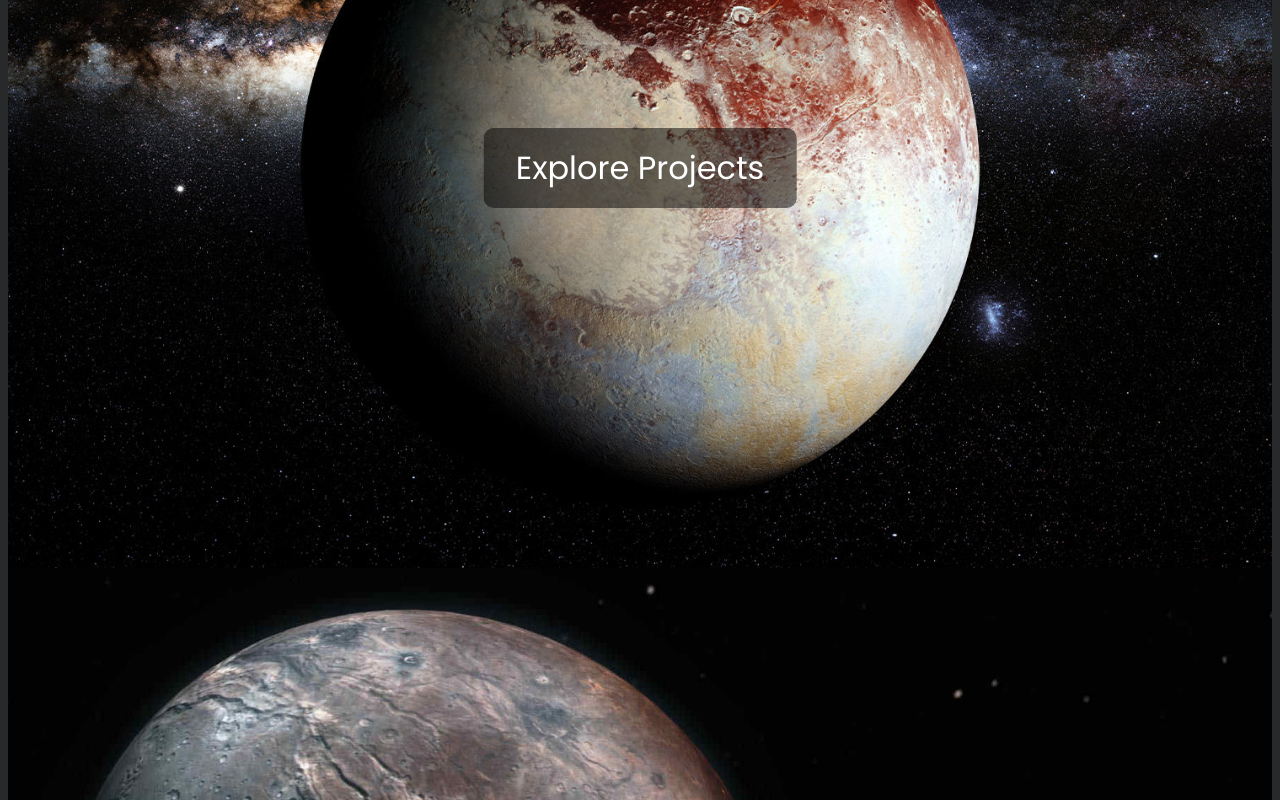
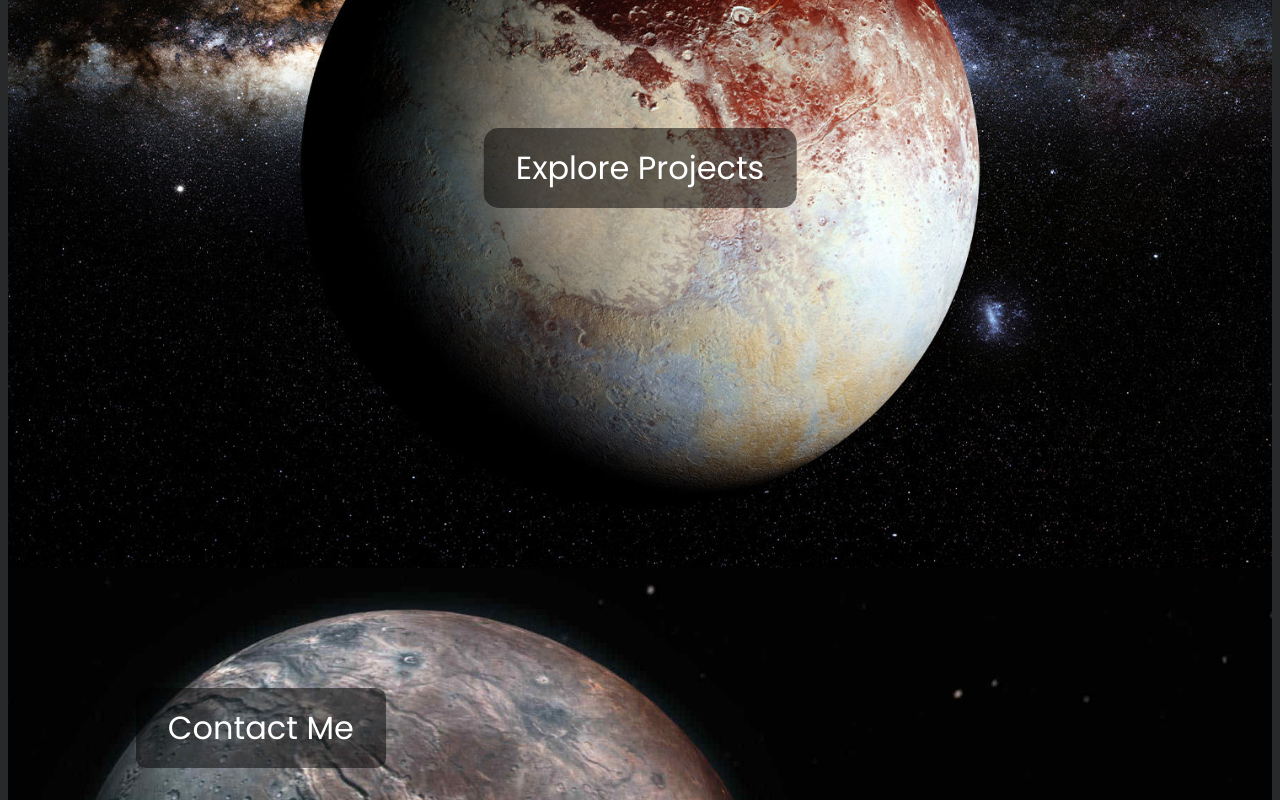
Before and after one commit to mathias-97/planet-lag-oppgave, a plain HTML site: page planet.html in a window 1280 px wide. Shown: the part 1040-1840 px from the top of the page. Drawn offline with Linux system fonts and the light colour scheme.

Commit message:
css update and p tags

```diff
--- a/planet.css
+++ b/planet.css
@@ -30,57 +30,112 @@ html {
 }
 
 .fullscreen {
-   height: 100vh;
-background-size: cover;
-background-position: center;
-position: relative;
+    height: 100vh;
+    background-size: cover;
+    background-position: center;
+    position: relative;
+    display: flex;
+    justify-content: center;
+    align-items: center;
+}
 
+.section1 {
+    background-image: url('The_new_Solar_System.jpg');
+}
+
+.section2 {
+    background-image: url('pluto.jpg');
+}
+
+.section3 {
+    background-image: url('surface.jpg');
+}
+
+.overlay-container {
+    position: relative;
+    display: flex;
+    justify-content: center;
+    align-items: center;
+    width: 100%;
+    height: 100%;
 }
 
 .overlay-text {
+    display: flex;
+    justify-content: center;
+    align-items: center;
+    font-size: 2rem;
+    background: rgba(0, 0, 0, 0.5);
+    padding: 1rem 2rem;
+    border-radius: 15px;
+    color: white;
+    position: absolute;
+    transform: translate(-50%, -50%);
+    flex-direction: column;
 
-    top: 50%;
-    left: 50%;
-    transform: translate(-50%, -50%);
+}
+.overlay-top {
+    display: flex;
+    justify-content: center;
+    align-items: center;
     font-size: 2rem;
     background: rgba(0, 0, 0, 0.5);
     padding: 1rem 2rem;
     border-radius: 10px;
     color: white;
-  }
+    position: absolute;
+    transform: translate(-50%, -50%);
+}
 
-.overlay-top {
-    position: absolute;
-    top: 20%;
-    left: 20%;
-    transform: translate(-50%, -50%);
+
+.overlay-middel {
+    display: flex;
+    justify-content: center;
+    align-items: center;
     font-size: 2rem;
     background: rgba(0, 0, 0, 0.5);
     padding: 1rem 2rem;
     border-radius: 10px;
     color: white;
+    position: absolute;
+    transform: translate(-50%, -50%);
 }
 
-.overlay-middel {
-    position: absolute;
-    top: 50%;
-    left: 50%;
-    transform: translate(-50%, -50%);
+
+.overlay-bottom {
+    display: flex;
+    justify-content: center;
+    align-items: center;
     font-size: 2rem;
     background: rgba(0, 0, 0, 0.5);
     padding: 1rem 2rem;
     border-radius: 10px;
     color: white;
+    position: absolute;
+    transform: translate(-50%, -50%);
+}
+
+.overlay-text {
+    top: 50%;
+    left: 50%;
+}
+
+.overlay-top {
+    top: 20%;
+    left: 20%;
+}
+
+.overlay-middel {
+    top: 50%;
+    left: 50%;
 }
 
 .overlay-bottom {
-    position: absolute;
-    top: 50%;
+    top: 80%;
     left: 50%;
-    transform: translate(-50%, -50%);
-    font-size: 2rem;
-    background: rgba(0, 0, 0, 0.5);
-    padding: 1rem 2rem;
-    border-radius: 10px;
-    color: white;
 }
+
+p {
+    font-size: 16px;
+    padding:
+}
--- a/planet.html
+++ b/planet.html
@@ -12,14 +12,25 @@
 
 <body>
     <header>
-         <section id="section1" class="fullscreen" style="background-image: url(The_new_Solar_System.jpg)">
-            <div class="overlay-top">Explore Projects</div>
+        <section id="section1" class="fullscreen section1">
+            <div class="overlay-container">
+                <div class="overlay-text"><h2>Solar System Overview</h2>
+                  <p>Our solar system has one star, eight planets,
+                      five officially named dwarf planets,
+                    hundreds of moons, thousands of comets,
+                  and more than a million asteroids.</p>
+                </div>
+            </div>
         </section>
-        <section id="section2" class="fullscreen" style="background-image: url(pluto.jpg)">
-          <div class="overlay-middel">Explore Projects</div>
+        <section id="section2" class="fullscreen section2">
+            <div class="overlay-container">
+                <div class="overlay-text">Explore Projects</div>
+            </div>
         </section>
-        <section id="section3" class="fullscreen" style="background-image: url(surface.jpg)">
-          <div class="overlay-bottom">Contact Me</div>
+        <section id="section3" class="fullscreen section3">
+            <div class="overlay-container">
+                <div class="overlay-top">Contact Me</div>
+            </div>
         </section>
 
         <div class="topnav">
```
